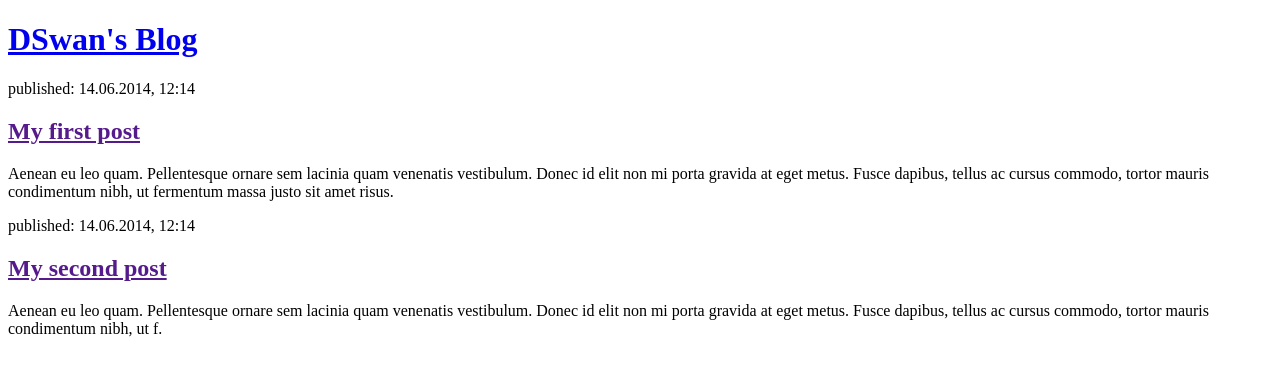
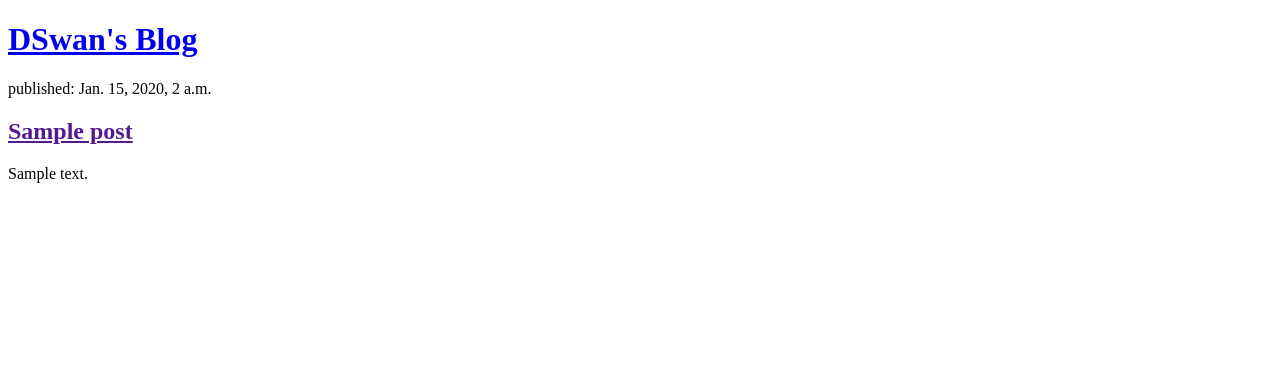
Before and after one commit to Daswanson22/django-blog, a Django app: page / in a window 1280 px wide. Shown: the top 376 px of the page. Run offline with Django 5.2, Linux system fonts and the light colour scheme; tables that the repository leaves empty hold one stand-in row (values such as "Sample post").

Commit message:
Home page displays dynamic post data

```diff
--- a/blog/templates/blog/post_list.html
+++ b/blog/templates/blog/post_list.html
@@ -7,17 +7,12 @@
         <header>
             <h1><a href="/">DSwan's Blog</a></h1>
         </header>
-
-        <article>
-            <time>published: 14.06.2014, 12:14</time>
-            <h2><a href="">My first post</a></h2>
-            <p>Aenean eu leo quam. Pellentesque ornare sem lacinia quam venenatis vestibulum. Donec id elit non mi porta gravida at eget metus. Fusce dapibus, tellus ac cursus commodo, tortor mauris condimentum nibh, ut fermentum massa justo sit amet risus.</p>
-        </article>
-
-        <article>
-            <time>published: 14.06.2014, 12:14</time>
-            <h2><a href="">My second post</a></h2>
-            <p>Aenean eu leo quam. Pellentesque ornare sem lacinia quam venenatis vestibulum. Donec id elit non mi porta gravida at eget metus. Fusce dapibus, tellus ac cursus commodo, tortor mauris condimentum nibh, ut f.</p>
-        </article>
+        {% for post in posts %}
+            <article>
+                <time>published: {{ post.published_date }}</time>
+                <h2><a href="">{{ post.title }}</a></h2>
+                <p>{{ post.text|linebreaksbr }}</p>
+            </article>
+        {% endfor %}
     </body>
 </html>
--- a/blog/views.py
+++ b/blog/views.py
@@ -1,4 +1,9 @@
 from django.shortcuts import render
+from django.utils import timezone
+from .models import Post
 
 def post_list(request):
-    return render(request, 'blog/post_list.html', {})
+    posts = Post.objects.filter(published_date__lte=timezone.now()).order_by('published_date')
+    return render(request, 'blog/post_list.html', {
+        'posts': posts
+    })
```
